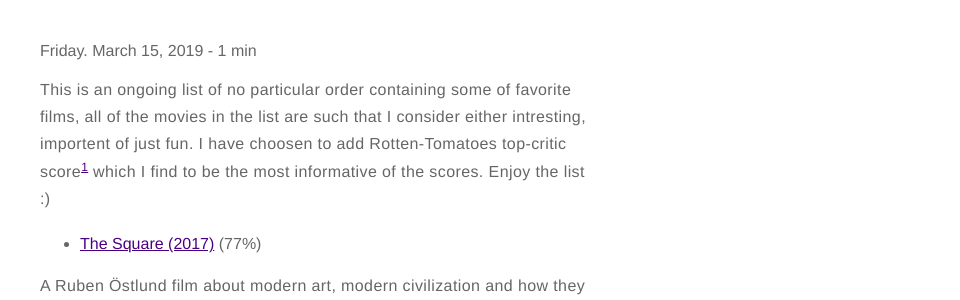
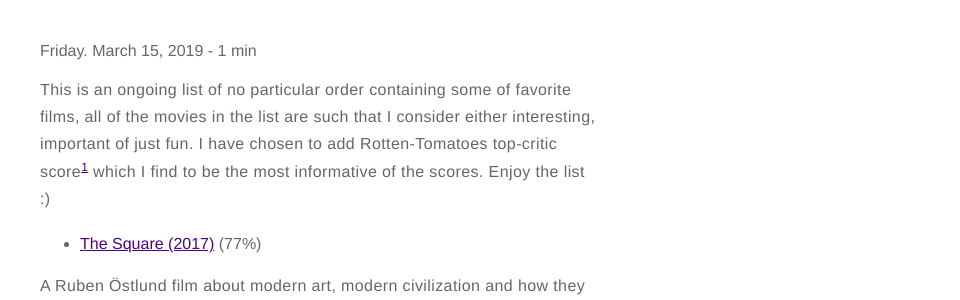
Before and after one commit to perlitz/perlitz.github.io, a Jekyll site: the page built from _posts/2019-13-12-my-favorite-films.markdown, in a window 1280 px wide. Shown: the part 177-477 px from the top of the page, without its empty margins (320-1280 px from the left). Built offline with Jekyll 4.4.1, drawn with Linux system fonts in a browser that asks for light colours; comment, search, counter and statistics services are not loaded.

Commit message:
fix spelling

```diff
--- a/_posts/2019-13-12-my-favorite-films.markdown
+++ b/_posts/2019-13-12-my-favorite-films.markdown
@@ -12,7 +12,7 @@ author: yotam
 description: A list of movies I like
 ---
 
-This is an ongoing list of no particular order containing some of favorite films, all of the movies in the list are such that I consider either intresting, importent of just fun. I have choosen to add Rotten-Tomatoes top-critic score[^1] which I find to be the most informative of the scores. Enjoy the list :)
+This is an ongoing list of no particular order containing some of favorite films, all of the movies in the list are such that I consider either interesting, important of just fun. I have chosen to add Rotten-Tomatoes top-critic score[^1] which I find to be the most informative of the scores. Enjoy the list :)
 
 - [The Square (2017)](https://www.rottentomatoes.com/m/the_square_2017) (77%)
 
```
